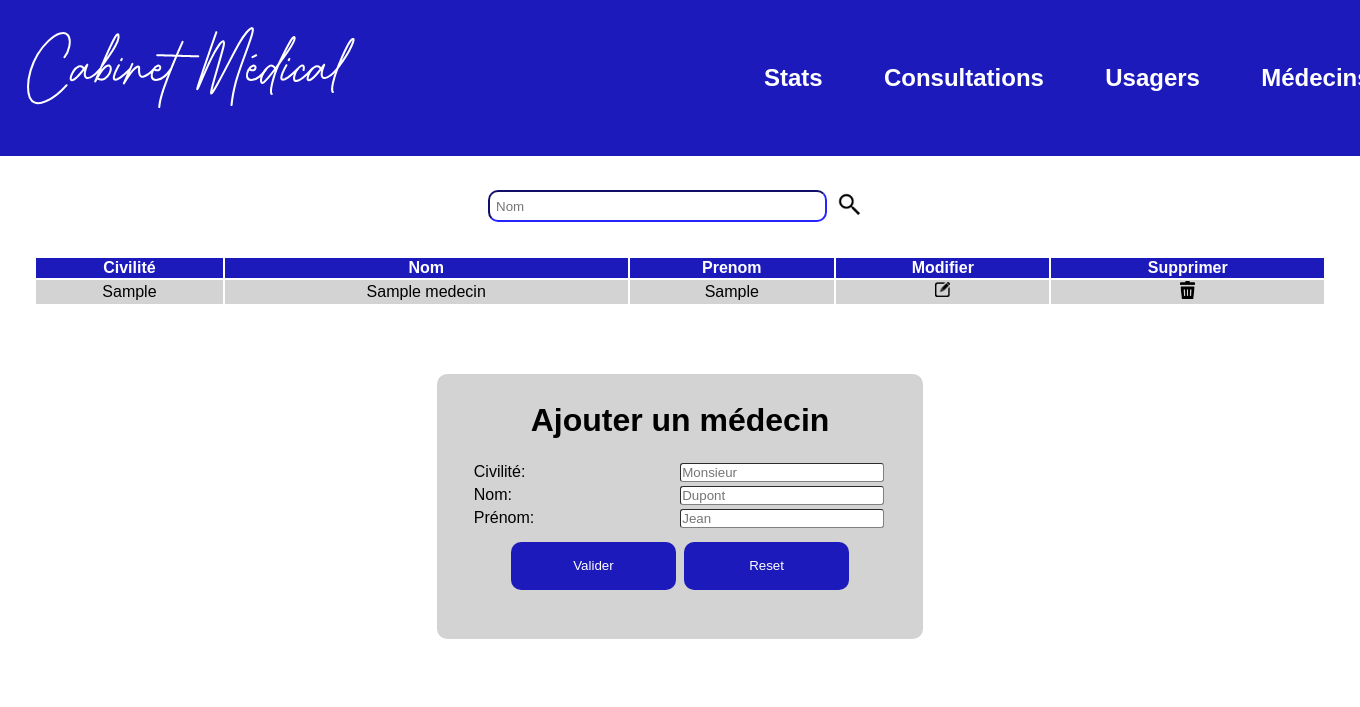
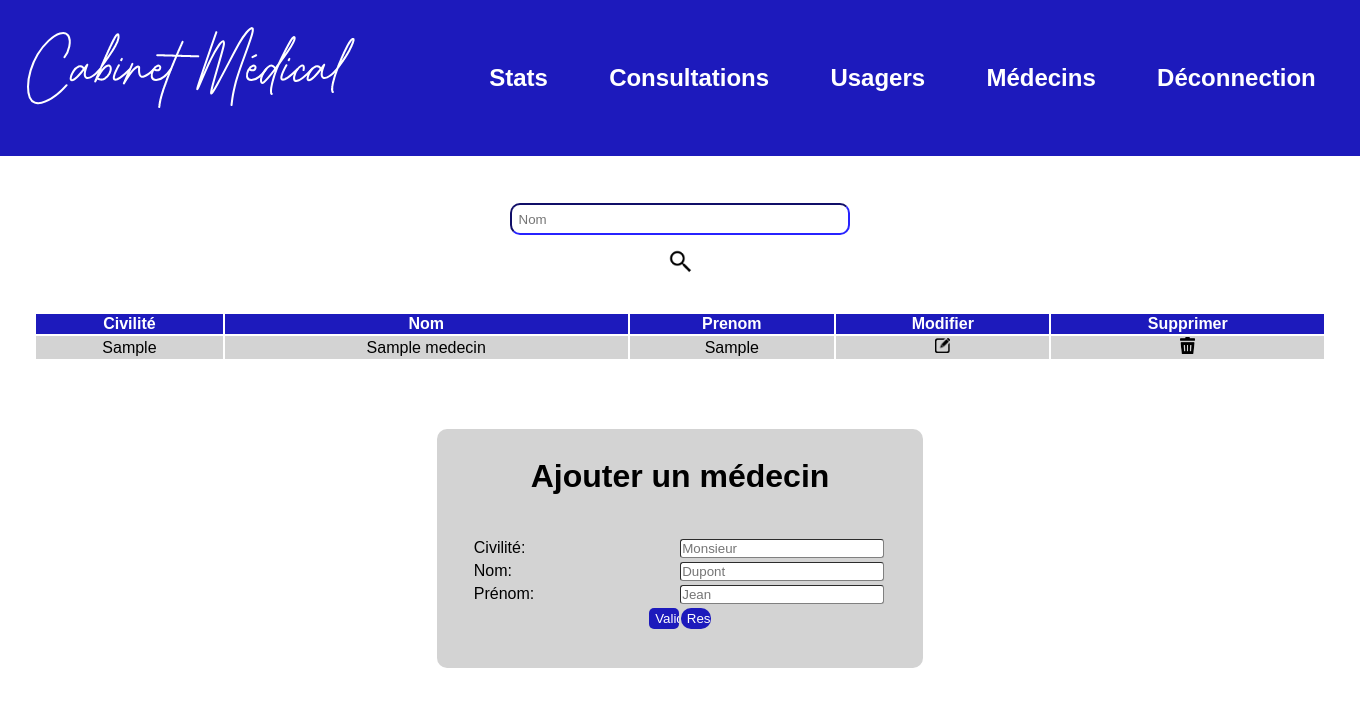
Before and after one commit to REN-22/cabinet_medical, a PHP site: page /medecin/gestionMedecin.php in a window 1360 px wide; the page is wider, and only the part inside the window is pictured. Shown: the top 707 px of that part. Run offline with PHP 8.4, Linux system fonts and the light colour scheme; the visitor is signed in with stand-in values (Sample User, id 1); tables that the repository leaves empty hold one stand-in row (values such as "Sample post").

Commit message:
connextion et deconnection

```diff
--- a/application/acceuil.php
+++ b/application/acceuil.php
@@ -36,6 +36,9 @@ if (!isset($_SESSION['loggedin']) || $_SESSION['loggedin'] !== true) {
         <a class="nav-link" href="./medecin/gestionMedecin.php">
             <h2>médecins</h2>
         </a>
+        <a class="nav-link" href="./logout.php">
+            <h2>déconnection</h2>
+        </a>
     </div>
 </header>
 
--- a/application/afaire.txt
+++ b/application/afaire.txt
@@ -1 +1 @@
-faire un système de compte
+rendre le bouton deconnextion mieux
--- a/application/components/header.php
+++ b/application/components/header.php
@@ -25,6 +25,9 @@
         <a class="nav-link" href="../medecin/gestionMedecin.php">
             <h2>médecins</h2>
         </a>
+        <a class="nav-link" href="../logout.php">
+            <h2>déconnection</h2>
+        </a>
     </div>
 </header>
 
--- a/application/index.php
+++ b/application/index.php
@@ -17,6 +17,11 @@ if ($_SERVER['REQUEST_METHOD'] == 'POST') {
 ?>
 <!DOCTYPE html>
 <html>
+<head>
+    <meta charset="UTF-8">
+    <title>Connexion</title>
+    <link href="styles.css" rel="stylesheet">
+</head>
 <body>
 <form method="post" action="./index.php">
     Nom d'utilisateur: <input type="text" name="username"><br>
--- a/application/styles.css
+++ b/application/styles.css
@@ -3,6 +3,45 @@
 *::after {
   font-family: Arial, Helvetica, sans-serif;
 }
+/* Ajoutez ces styles à la fin de votre fichier CSS existant */
+
+body {
+  margin: 0;
+  padding: 0;
+  font-family: Arial, Helvetica, sans-serif;
+}
+
+form {
+  display: flex;
+  flex-direction: column;
+  align-items: center;
+  margin-top: 5%;
+}
+
+form input {
+  margin: 1%;
+  padding: 1%;
+  width: 200px;
+}
+
+form input[type="submit"] {
+  background-color: #1d1abc;
+  color: white;
+  border: none;
+  border-radius: 5px;
+  cursor: pointer;
+}
+
+form input[type="submit"]:hover {
+  background-color: grey;
+}
+
+.error-message {
+  color: red;
+  text-align: center;
+  margin-top: 2%;
+}
+
 
 header {
   display: flex;
@@ -16,12 +55,15 @@ header {
   margin: 1%;
   color: white;
   text-transform: capitalize;
+  align-self: flex-start; /* Ajout de cette propriété pour placer le logo à gauche */
 }
 
 .nav-menu {
   display: flex;
   flex-direction: row;
+  justify-content: flex-end;
   width: 46%;
+  align-self: flex-end; /* Ajout de cette propriété pour placer le menu à droite */
 }
 
 .active {
```
